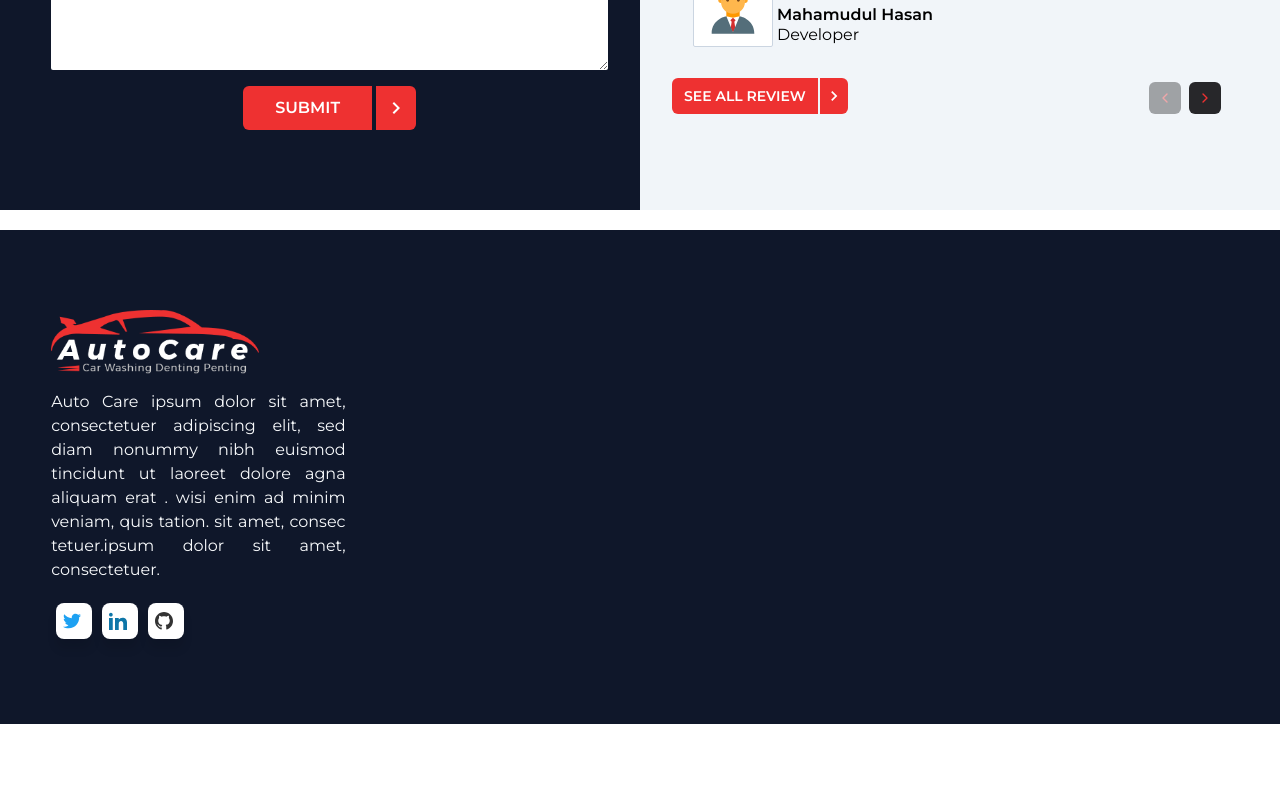
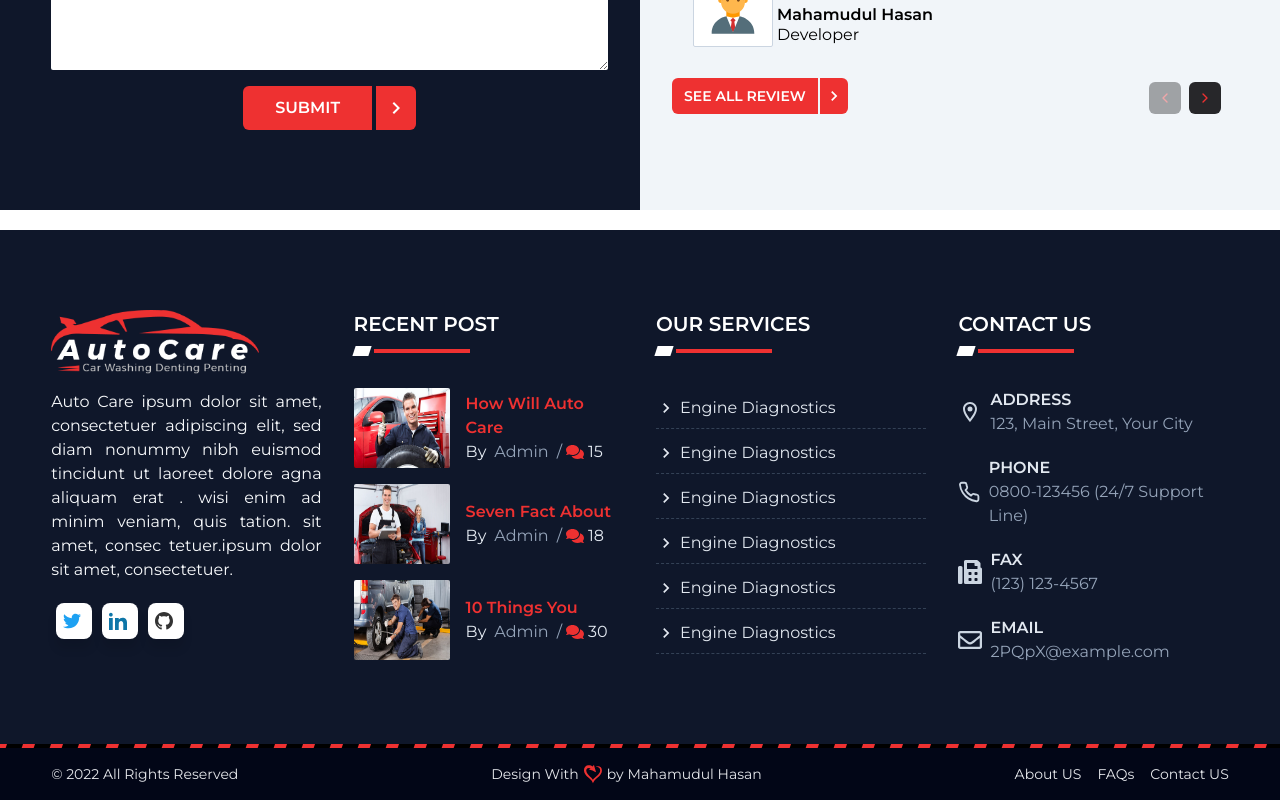
Before and after one commit to mahamudulhasan-me/autocare-client, a React (Vite) app: page / in a window 1280 px wide. Shown: the part 3218-4018 px from the top of the page. Before the commit the page ends 3942 px from the top, so only its background shows below. Built offline with nearby package versions, Linux system fonts and the light colour scheme.

Commit message:
footer complte

```diff
--- a/src/components/common/footer/index.tsx
+++ b/src/components/common/footer/index.tsx
@@ -1,9 +1,18 @@
+import { FaComments, FaFax, FaRegEnvelope } from "react-icons/fa";
+import { FiPhone } from "react-icons/fi";
+import { GiSelfLove } from "react-icons/gi";
+import { MdKeyboardArrowRight, MdOutlineLocationOn } from "react-icons/md";
+import { Link } from "react-router-dom";
 import logo from "../../../assets//images/logo.png";
+import footerLine from "../../../assets/images/line.png";
+import img1 from "../../../assets/images/polishGallery/pic1.jpg";
+import img2 from "../../../assets/images/polishGallery/pic2.jpg";
+import img3 from "../../../assets/images/polishGallery/pic3.jpg";
 import SocialMedia from "./SocialMedia";
 const FooterSection = () => {
   return (
-    <footer className="bg-slate-900 py-20 mt-5">
-      <div className="container mx-auto px-[4%] grid grid-cols-4">
+    <footer className="bg-slate-900  mt-5">
+      <div className="py-20 container mx-auto px-[4%] grid grid-cols-4 gap-x-8">
         <div>
           <img src={logo} alt="logo" className="w-52" />
           <p className="text-slate-50 mt-4 text-justify">
@@ -14,6 +23,187 @@ const FooterSection = () => {
           </p>
           <SocialMedia />
         </div>
+        {/* recent post  */}
+        <div>
+          <h1 className="text-xl uppercase text-white font-semibold">
+            Recent Post
+          </h1>
+          <div className="flex items-center justify-start gap-1 mt-2">
+            <div className="w-4 h-2.5 bg-white -skew-x-[18deg]"></div>
+            <div className="w-24 h-1 bg-primary"></div>
+          </div>
+          <div className="mt-8 space-y-4">
+            <div className="flex items-center gap-4">
+              <img src={img1} alt="" className="w-24 h-20 rounded-sm" />
+              <div>
+                <Link
+                  to={"#"}
+                  className="capitalize  font-semibold text-primary"
+                >
+                  How will auto care
+                </Link>
+                <div className="flex items-center gap-2">
+                  <span className="text-slate-200">By</span>{" "}
+                  <Link
+                    to={"#"}
+                    className="text-slate-400 hover:text-primary transition-colors"
+                  >
+                    Admin{" "}
+                  </Link>
+                  <p className="flex items-center gap-1">
+                    <span className="text-slate-400">/ </span>
+                    <FaComments className="text-primary text-lg" />{" "}
+                    <span className="text-slate-200">15</span>
+                  </p>
+                </div>
+              </div>
+            </div>
+            <div className="flex items-center gap-4">
+              <img src={img2} alt="" className="w-24 h-20 rounded-sm" />
+              <div>
+                <Link
+                  to={"#"}
+                  className="capitalize  font-semibold text-primary"
+                >
+                  Seven fact about
+                </Link>
+                <div className="flex items-center gap-2">
+                  <span className="text-slate-200">By</span>{" "}
+                  <Link
+                    to={"#"}
+                    className="text-slate-400 hover:text-primary transition-colors"
+                  >
+                    Admin{" "}
+                  </Link>
+                  <p className="flex items-center gap-1">
+                    <span className="text-slate-400">/ </span>
+                    <FaComments className="text-primary text-lg" />{" "}
+                    <span className="text-slate-200">18</span>
+                  </p>
+                </div>
+              </div>
+            </div>
+            <div className="flex items-center gap-4">
+              <img src={img3} alt="" className="w-24 h-20 rounded-sm" />
+              <div>
+                <Link
+                  to={"#"}
+                  className="capitalize  font-semibold text-primary"
+                >
+                  10 Things You
+                </Link>
+                <div className="flex items-center gap-2">
+                  <span className="text-slate-200">By</span>{" "}
+                  <Link
+                    to={"#"}
+                    className="text-slate-400 hover:text-primary transition-colors"
+                  >
+                    Admin{" "}
+                  </Link>
+                  <p className="flex items-center gap-1">
+                    <span className="text-slate-400">/ </span>
+                    <FaComments className="text-primary text-lg" />{" "}
+                    <span className="text-slate-200">30</span>
+                  </p>
+                </div>
+              </div>
+            </div>
+          </div>
+        </div>
+        {/* our services  */}
+        <div>
+          <h1 className="text-xl uppercase text-white font-semibold">
+            Our Services
+          </h1>
+          <div className="flex items-center justify-start gap-1 mt-2">
+            <div className="w-4 h-2.5 bg-white -skew-x-[18deg]"></div>
+            <div className="w-24 h-1 bg-primary"></div>
+          </div>
+          <div className="mt-8 space-y-1">
+            {Array.from({ length: 6 }).map(() => (
+              <p className="text-slate-200 flex items-center gap-1 border-b border-dashed border-slate-700 py-2">
+                <MdKeyboardArrowRight size={20} />
+                <Link to={"#"} className="hover:text-primary transition-colors">
+                  Engine Diagnostics
+                </Link>
+              </p>
+            ))}
+          </div>
+        </div>
+        {/* contact us */}
+        <div>
+          <h1 className="text-xl uppercase text-white font-semibold">
+            contact us
+          </h1>
+          <div className="flex items-center justify-start gap-1 mt-2">
+            <div className="w-4 h-2.5 bg-white -skew-x-[18deg]"></div>
+            <div className="w-24 h-1 bg-primary"></div>
+          </div>
+          <div className="mt-8 space-y-5">
+            <div className="flex items-center gap-2">
+              <MdOutlineLocationOn className="text-slate-300 text-2xl" />
+              <div>
+                <h6 className="text-slate-200 font-semibold uppercase">
+                  Address
+                </h6>
+                <p className="text-slate-400">123, Main Street, Your City</p>
+              </div>
+            </div>
+            <div className="flex items-center gap-2">
+              <FiPhone className="text-slate-300 text-2xl" />
+              <div>
+                <h6 className="text-slate-200 font-semibold uppercase">
+                  Phone
+                </h6>
+                <p className="text-slate-400">
+                  0800-123456 (24/7 Support Line)
+                </p>
+              </div>
+            </div>
+            <div className="flex items-center gap-2">
+              <FaFax className="text-slate-300 text-2xl" />
+              <div>
+                <h6 className="text-slate-200 font-semibold uppercase">Fax</h6>
+                <p className="text-slate-400">(123) 123-4567</p>
+              </div>
+            </div>
+            <div className="flex items-center gap-2">
+              <FaRegEnvelope className="text-slate-300 text-2xl" />
+              <div>
+                <h6 className="text-slate-200 font-semibold uppercase">
+                  email
+                </h6>
+                <p className="text-slate-400">2PQpX@example.com</p>
+              </div>
+            </div>
+          </div>
+        </div>
+      </div>
+      <div className="bg-slate-950 w-full">
+        <div
+          style={{ backgroundImage: `url(${footerLine})` }}
+          className="w-full h-1 bg-primary"
+        ></div>
+        <div className="container mx-auto px-[4%] flex items-center justify-between py-4 text-gray-200 text-sm">
+          <p> &copy; 2022 All Rights Reserved</p>
+          <p className="flex items-center gap-1">
+            Design With <GiSelfLove className="text-primary text-xl" /> by
+            <Link to={"#"} className="hover:text-primary transition-colors">
+              Mahamudul Hasan
+            </Link>
+          </p>
+          <nav className="space-x-4">
+            <Link to={"#"} className="hover:text-primary transition-colors">
+              About US
+            </Link>
+            <Link to={"#"} className="hover:text-primary transition-colors">
+              FAQs
+            </Link>
+            <Link to={"#"} className="hover:text-primary transition-colors">
+              Contact US
+            </Link>
+          </nav>
+        </div>
       </div>
     </footer>
   );
```
